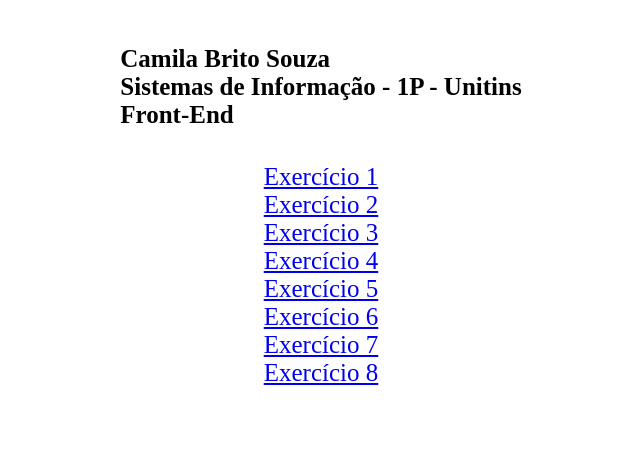
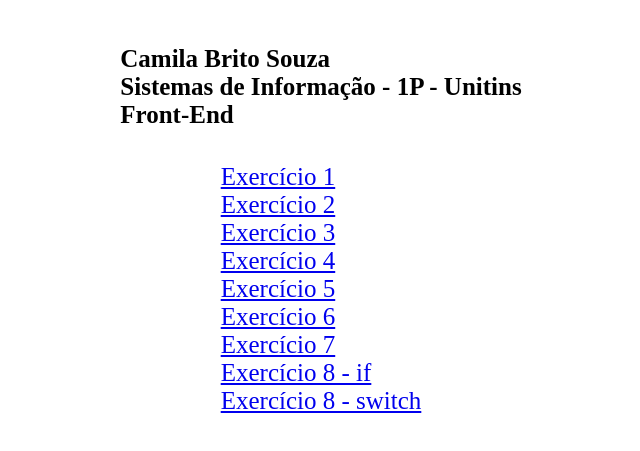
Before and after one commit to Camila-Brito-Souza/Atividade---Front, a plain HTML site: page index.html in a window 1280 px wide. Shown: the part 121-572 px from the top of the page, without its empty margins (319-959 px from the left). Drawn offline with Linux system fonts and the light colour scheme.

Commit message:
Update index.html

```diff
--- a/index.html
+++ b/index.html
@@ -28,7 +28,8 @@
             <a href="Q5.html" target="_blank">Exercício 5</a><br>
             <a href="Q6.html" target="_blank">Exercício 6</a><br>
             <a href="Q7.html" target="_blank">Exercício 7</a><br>
-            <a href="Q8.html" target="_blank">Exercício 8</a><br>
+            <a href="Q8.html" target="_blank">Exercício 8 - if</a><br>
+            <a href="Q8-2.html" target="_blank">Exercício 8 - switch</a><br>
 
         </div>
     </div>
```
